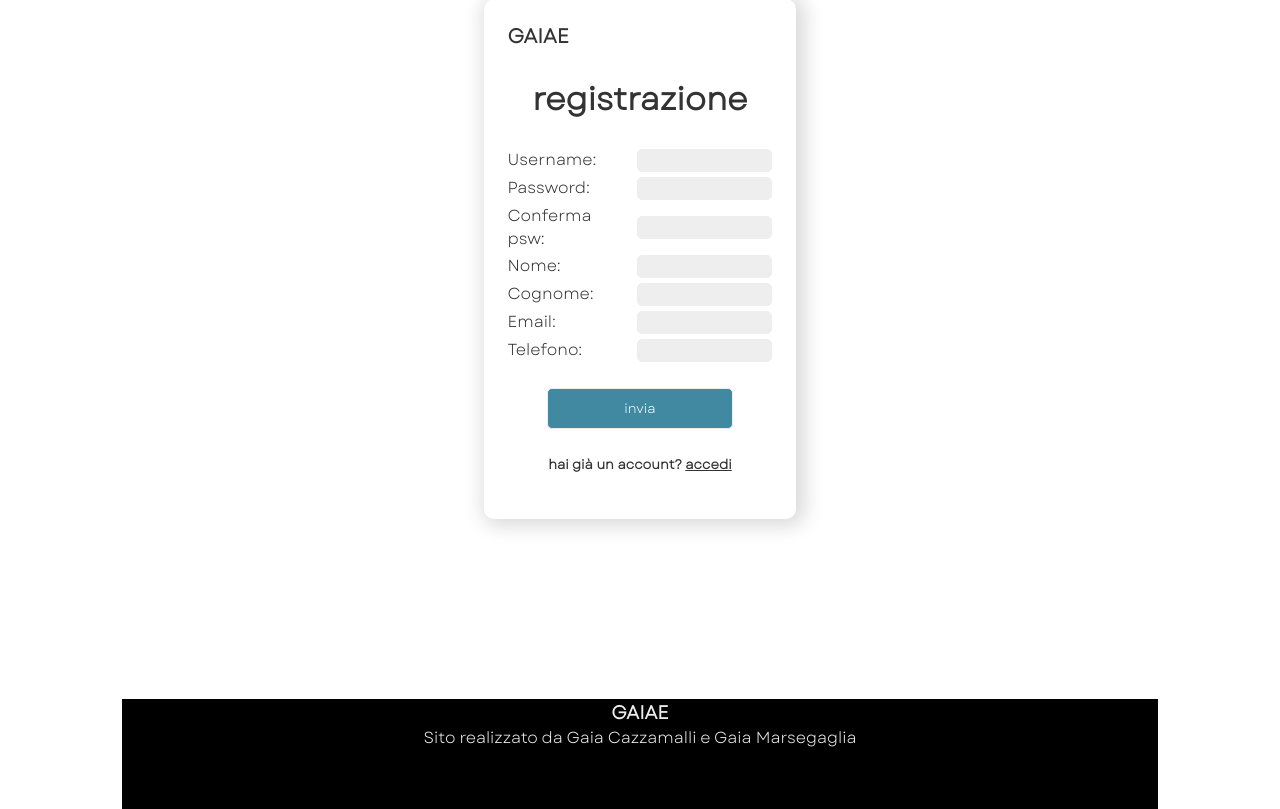
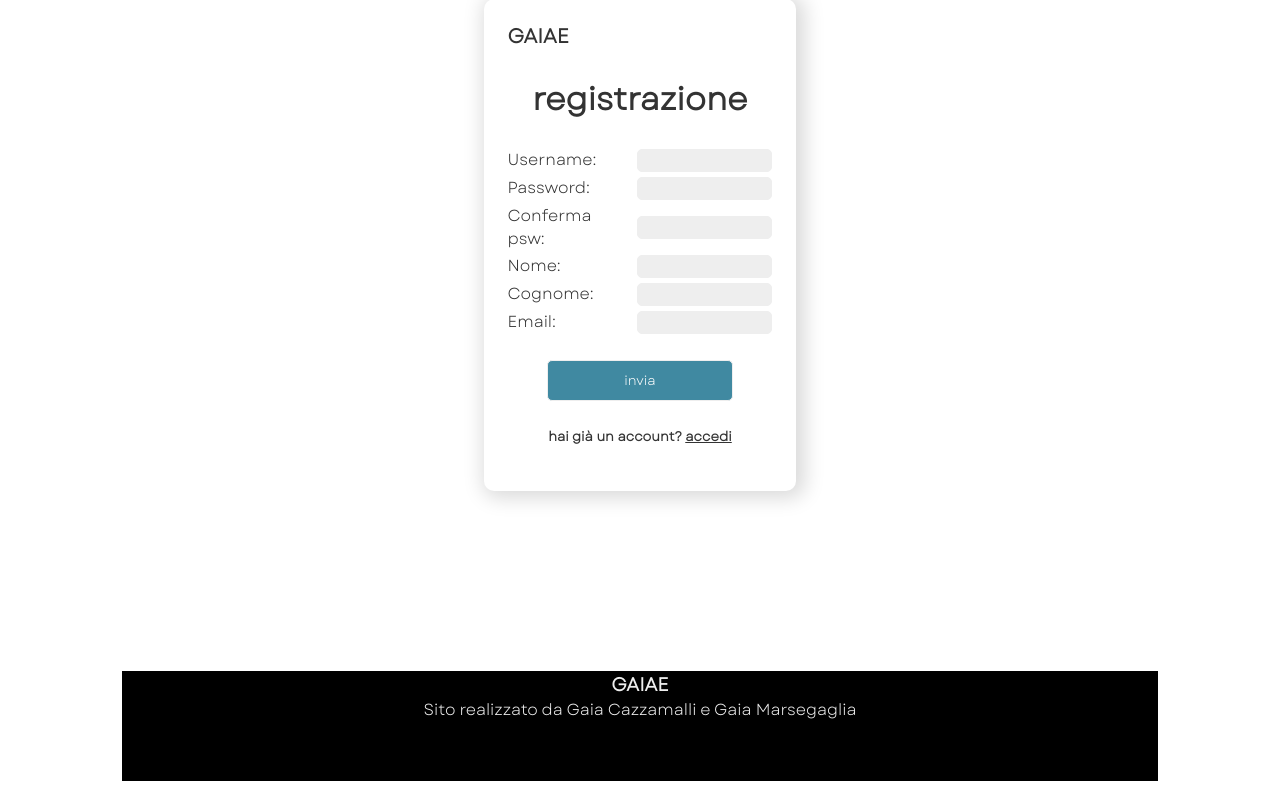
Before and after one commit to gaianour/gaiae2, a PHP site: page /pagine/registrazione.php in a window 1280 px wide. Shown: the part 170-979 px from the top of the page. After the commit the page ends 951 px from the top, so only its background shows below. Run offline with PHP 8.4, Linux system fonts and the light colour scheme.

Commit message:
commit senza locali e telefono

```diff
--- a/pagine/registrazione.php
+++ b/pagine/registrazione.php
@@ -67,10 +67,10 @@ require("../database/dati_db.php");
                     <td>Email:</td>
                     <td><input type="email" class="input__text" name="email" <?php echo "value = '$email'" ?>required></td>
                 </tr>
-                <tr>
+                <!-- <tr>
                     <td>Telefono:</td>
                     <td><input type="tel" min="3000000000" max="3999999999" class="input__text" name="telefono" <?php echo "value = '$telefono'" ?>required></td>
-                </tr>
+                </tr> -->
                 <tr>
 
 
@@ -99,8 +99,8 @@ require("../database/dati_db.php");
                         echo "<tr><td colspan='2'><h5 class='messaggio__errore'>Lo username è già stato usato, si è pregati di cambiarlo</h5></td></tr>";
                     } else {
 
-                        $myquery = "INSERT INTO account (username, password, nome, cognome, email, telefono)
-                                    VALUES ('$username', '$password', '$nome', '$cognome','$email', '$telefono')";
+                        $myquery = "INSERT INTO account (username, password, nome, cognome, email, )
+                                    VALUES ('$username', '$password', '$nome', '$cognome','$email')";
 
                         if ($conn->query($myquery) === true) {
                             session_start();
```
Also changed, not shown: pagine/cerca.php (+5 -5 lines).
